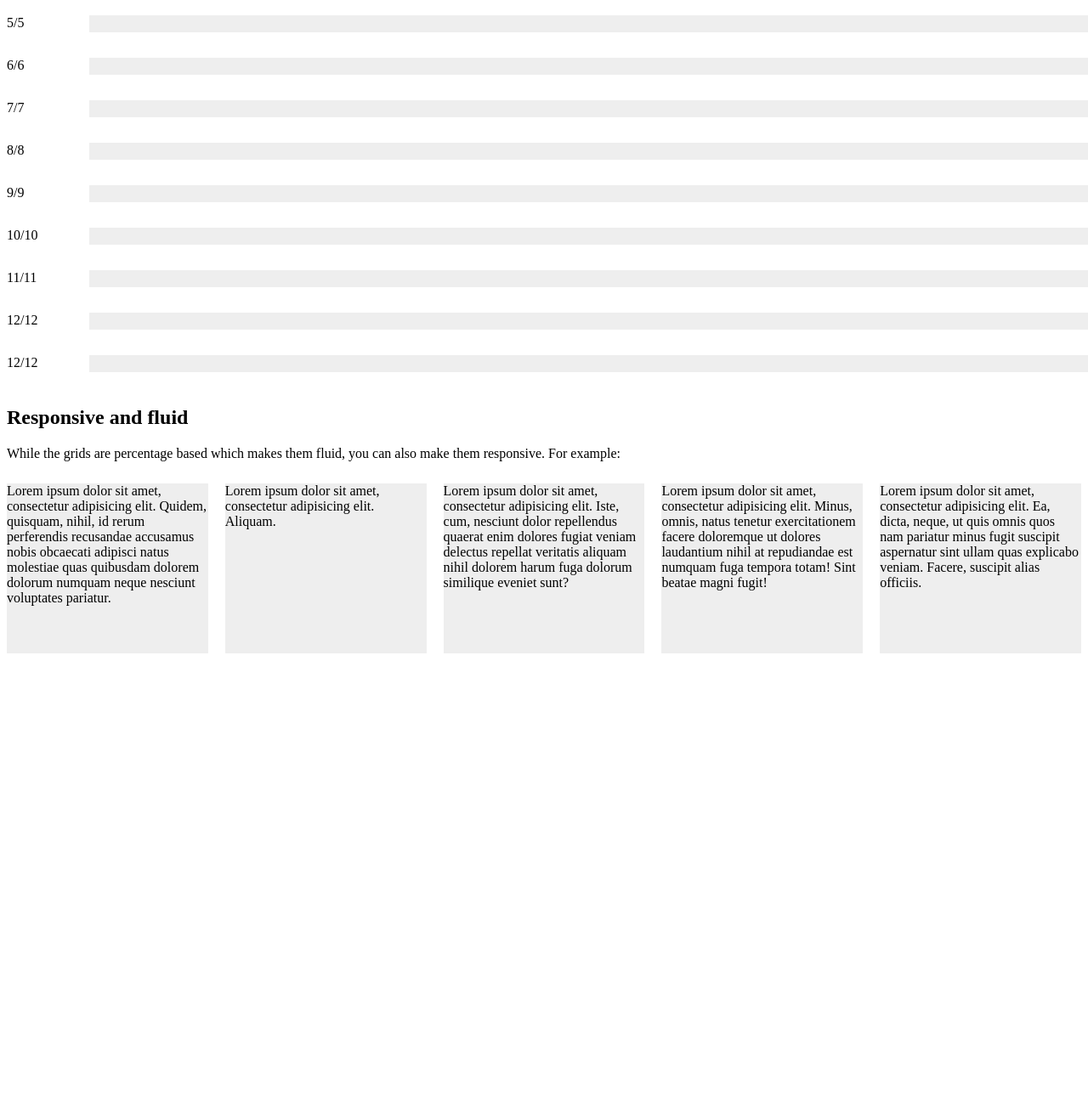
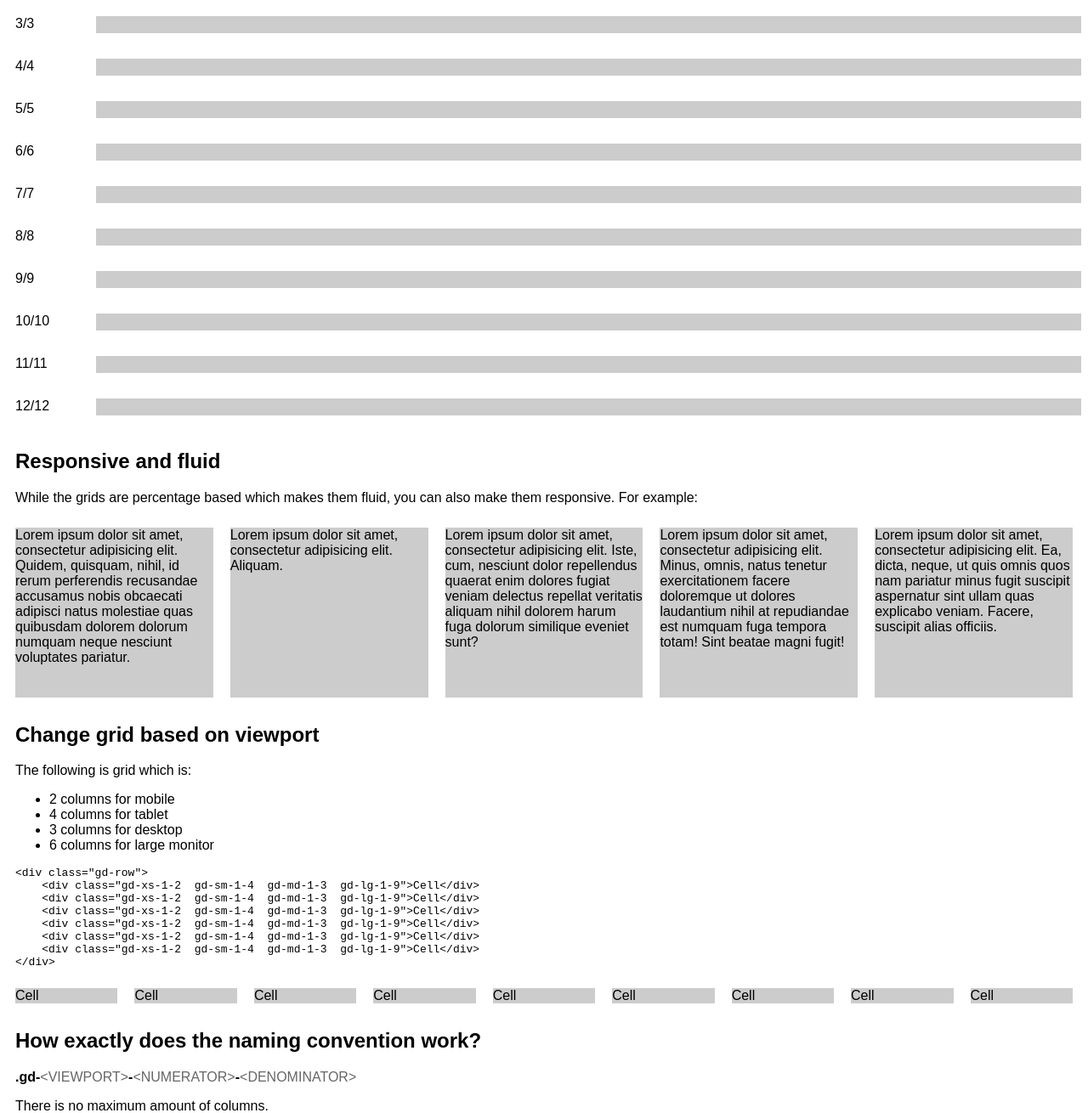
Before and after one commit to JamyGolden/plus-grid, a plain HTML site: page index.html in a window 1280 px wide. Shown: the part 1169-2479 px from the top of the page at 85% size. Before the commit the page ends 1956 px from the top, so only its background shows below. Drawn offline with Linux system fonts and the light colour scheme.

Commit message:
Added some framework instructions. Added minor styles

```diff
--- a/index.html
+++ b/index.html
@@ -10,28 +10,51 @@
         <link rel="stylesheet" href="css/main.css">
 
         <style>
+            body {
+                font-family: sans-serif;
+            }
+
+            .container {
+                padding: 0 10px;
+            }
+
             .cols > .gd-row {
                 margin-bottom: 10px;
             }
 
             .cols > .gd-row > div {
-                background-color: #eee;
+                background-color: #ccc;
                 min-height: 20px;
             }
 
             .cell-wrap {
-                background-color: #eee;
+                background-color: #ccc;
+            }
+
+            .class-convention {
+                font-weight: 700;
+            }
+
+            .class-convention span {
+                color: #666;
+                font-weight: 400;
+            }
+
+            .class-convention span:hover {
+                color: #333;
             }
 
             @media (min-width: 768px) {
-                .cell-wrap {
-                    background-color: #eee;
+                .responsive-fluid-grid .cell-wrap {
+                    background-color: #ccc;
                     height: 200px;
                 }
             }
         </style>
     </head>
     <body>
+
+        <div class="container">
             <h1>Plus CSS Grid</h1>
 
             <h2>12 column based</h2>
@@ -46,6 +69,15 @@
                 </div>
 
                 <div class="gd-xs-1-12">
+                    1/6
+                </div>
+                <div class="gd-xs-11-12 cols">
+                    <div class="gd-row">
+                        <div class="gd-sm-1-6"></div>
+                    </div>
+                </div>
+
+                <div class="gd-xs-1-12">
                     2/12
                 </div>
                 <div class="gd-xs-11-12 cols">
@@ -55,11 +87,11 @@
                 </div>
 
                 <div class="gd-xs-1-12">
-                1/6
+                    1/4
                 </div>
                 <div class="gd-xs-11-12 cols">
                     <div class="gd-row">
-                    <div class="gd-sm-1-6"></div>
+                        <div class="gd-sm-1-4"></div>
                     </div>
                 </div>
 
@@ -73,11 +105,20 @@
                 </div>
 
                 <div class="gd-xs-1-12">
-                1/4
+                    4/16
                 </div>
                 <div class="gd-xs-11-12 cols">
                     <div class="gd-row">
-                    <div class="gd-sm-1-4"></div>
+                        <div class="gd-sm-4-16"></div>
+                    </div>
+                </div>
+
+                <div class="gd-xs-1-12">
+                    1/3
+                </div>
+                <div class="gd-xs-11-12 cols">
+                    <div class="gd-row">
+                        <div class="gd-sm-1-3"></div>
                     </div>
                 </div>
 
@@ -91,20 +132,20 @@
                 </div>
 
                 <div class="gd-xs-1-12">
-                1/3
-            </div>
-            <div class="gd-xs-11-12 cols">
-                <div class="gd-row">
-                    <div class="gd-sm-1-3"></div>
-                </div>
-            </div>
-
-            <div class="gd-xs-1-12">
                     5/12
                 </div>
                 <div class="gd-xs-11-12 cols">
                     <div class="gd-row">
                         <div class="gd-sm-5-12"></div>
+                    </div>
+                </div>
+
+                <div class="gd-xs-1-12">
+                    1/2
+                </div>
+                <div class="gd-xs-11-12 cols">
+                    <div class="gd-row">
+                        <div class="gd-sm-1-2"></div>
                     </div>
                 </div>
 
@@ -118,11 +159,11 @@
                 </div>
 
                 <div class="gd-xs-1-12">
-                1/2
+                    8/16
                 </div>
                 <div class="gd-xs-11-12 cols">
                     <div class="gd-row">
-                    <div class="gd-sm-1-2"></div>
+                        <div class="gd-sm-8-16"></div>
                     </div>
                 </div>
 
@@ -296,21 +337,12 @@
                         <div class="gd-sm-12-12"></div>
                     </div>
                 </div>
-
-            <div class="gd-xs-1-12">
-                12/12
-            </div>
-            <div class="gd-xs-11-12 cols">
-                <div class="gd-row">
-                    <div class="gd-sm-12-12"></div>
-                </div>
-            </div>
             </div>
 
             <h2>Responsive and fluid</h2>
             <p>While the grids are percentage based which makes them fluid, you can also make them responsive. For example:</p>
 
-        <div class="gd-row">
+            <div class="gd-row responsive-fluid-grid">
                 <div class="gd-sm-1-2  gd-md-1-4  gd-lg-1-5">
                     <div class="cell-wrap">
                         Lorem ipsum dolor sit amet, consectetur adipisicing elit. Quidem, quisquam, nihil, id rerum perferendis recusandae accusamus nobis obcaecati adipisci natus molestiae quas quibusdam dolorem dolorum numquam neque nesciunt voluptates pariatur.
@@ -338,5 +370,99 @@
                 </div>
             </div>
 
+            <h2>Change grid based on viewport</h2>
+            <p>The following is grid which is:</p>
+            <ul>
+                <li>2 columns for mobile</li>
+                <li>4 columns for tablet</li>
+                <li>3 columns for desktop</li>
+                <li>6 columns for large monitor</li>
+            </ul>
+
+<pre><code>&lt;div class="gd-row"&gt;
+    &lt;div class="gd-xs-1-2  gd-sm-1-4  gd-md-1-3  gd-lg-1-9"&gt;Cell&lt;/div&gt;
+    &lt;div class="gd-xs-1-2  gd-sm-1-4  gd-md-1-3  gd-lg-1-9"&gt;Cell&lt;/div&gt;
+    &lt;div class="gd-xs-1-2  gd-sm-1-4  gd-md-1-3  gd-lg-1-9"&gt;Cell&lt;/div&gt;
+    &lt;div class="gd-xs-1-2  gd-sm-1-4  gd-md-1-3  gd-lg-1-9"&gt;Cell&lt;/div&gt;
+    &lt;div class="gd-xs-1-2  gd-sm-1-4  gd-md-1-3  gd-lg-1-9"&gt;Cell&lt;/div&gt;
+    &lt;div class="gd-xs-1-2  gd-sm-1-4  gd-md-1-3  gd-lg-1-9"&gt;Cell&lt;/div&gt;
+&lt;/div&gt;</code></pre>
+
+            <div class="gd-row">
+                <div class="gd-xs-1-2  gd-sm-1-4  gd-md-1-3  gd-lg-1-9">
+                    <div class="cell-wrap">
+                        Cell
+                    </div>
+                </div>
+                <div class="gd-xs-1-2  gd-sm-1-4  gd-md-1-3  gd-lg-1-9">
+                    <div class="cell-wrap">
+                        Cell
+                    </div>
+                </div>
+                <div class="gd-xs-1-2  gd-sm-1-4  gd-md-1-3  gd-lg-1-9">
+                    <div class="cell-wrap">
+                        Cell
+                    </div>
+                </div>
+                <div class="gd-xs-1-2  gd-sm-1-4  gd-md-1-3  gd-lg-1-9">
+                    <div class="cell-wrap">
+                        Cell
+                    </div>
+                </div>
+                <div class="gd-xs-1-2  gd-sm-1-4  gd-md-1-3  gd-lg-1-9">
+                    <div class="cell-wrap">
+                        Cell
+                    </div>
+                </div>
+                <div class="gd-xs-1-2  gd-sm-1-4  gd-md-1-3  gd-lg-1-9">
+                    <div class="cell-wrap">
+                        Cell
+                    </div>
+                </div>
+                <div class="gd-xs-1-2  gd-sm-1-4  gd-md-1-3  gd-lg-1-9">
+                    <div class="cell-wrap">
+                        Cell
+                    </div>
+                </div>
+                <div class="gd-xs-1-2  gd-sm-1-4  gd-md-1-3  gd-lg-1-9">
+                    <div class="cell-wrap">
+                        Cell
+                    </div>
+                </div>
+                <div class="gd-xs-1-2  gd-sm-1-4  gd-md-1-3  gd-lg-1-9">
+                    <div class="cell-wrap">
+                        Cell
+                    </div>
+                </div>
+            </div>
+
+            <h2>How exactly does the naming convention work?</h2>
+            <div class="class-convention">.gd-<span>&lt;VIEWPORT&gt;</span>-<span>&lt;NUMERATOR&gt;</span>-<span>&lt;DENOMINATOR&gt;</span></div>
+
+            <p>There is no maximum amount of columns.</p>
+
+            <ul>
+                <li><strong>xs</strong> - Extra Small, for mobile</li>
+                <li><strong>sm</strong> - Small, for tablet</li>
+                <li><strong>md</strong> - Medium, for desktop</li>
+                <li><strong>lg</strong> - Large, for wide monitors</li>
+            </ul>
+
+            <br>
+
+            <h3>If you wanted to make a 4 column grid for regular desktop:</h3>
+            <p>
+                grid medium 1/4<br>
+                <code>.gd-md-1-4</code>
+            </p>
+
+            <h3>2 column grid for mobile:</h3>
+            <p>
+                grid extra small 1/2<br>
+                <code>.gd-xs-1-2</code>
+            </p>
+
+        </div> <!-- .container -->
+
     </body>
 </html>
```
Lines whose indentation alone changed are shown as unchanged.
